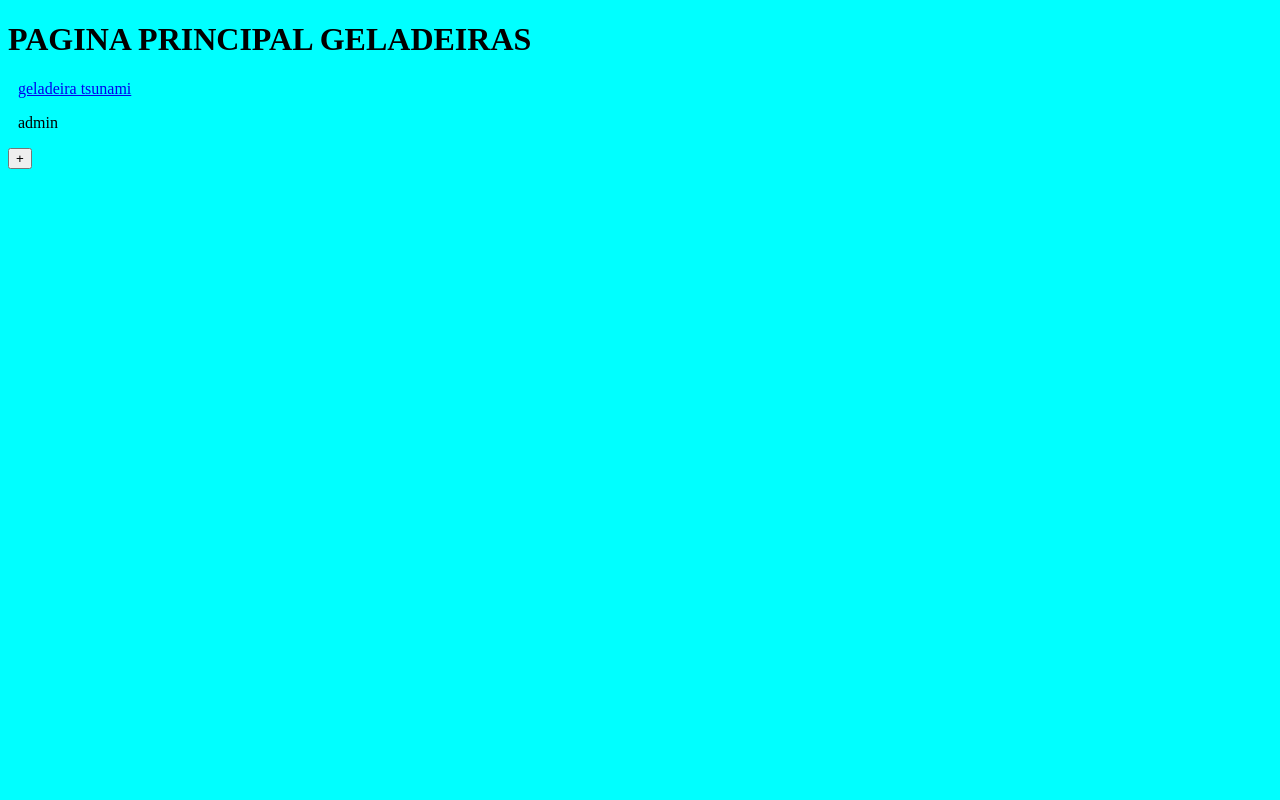
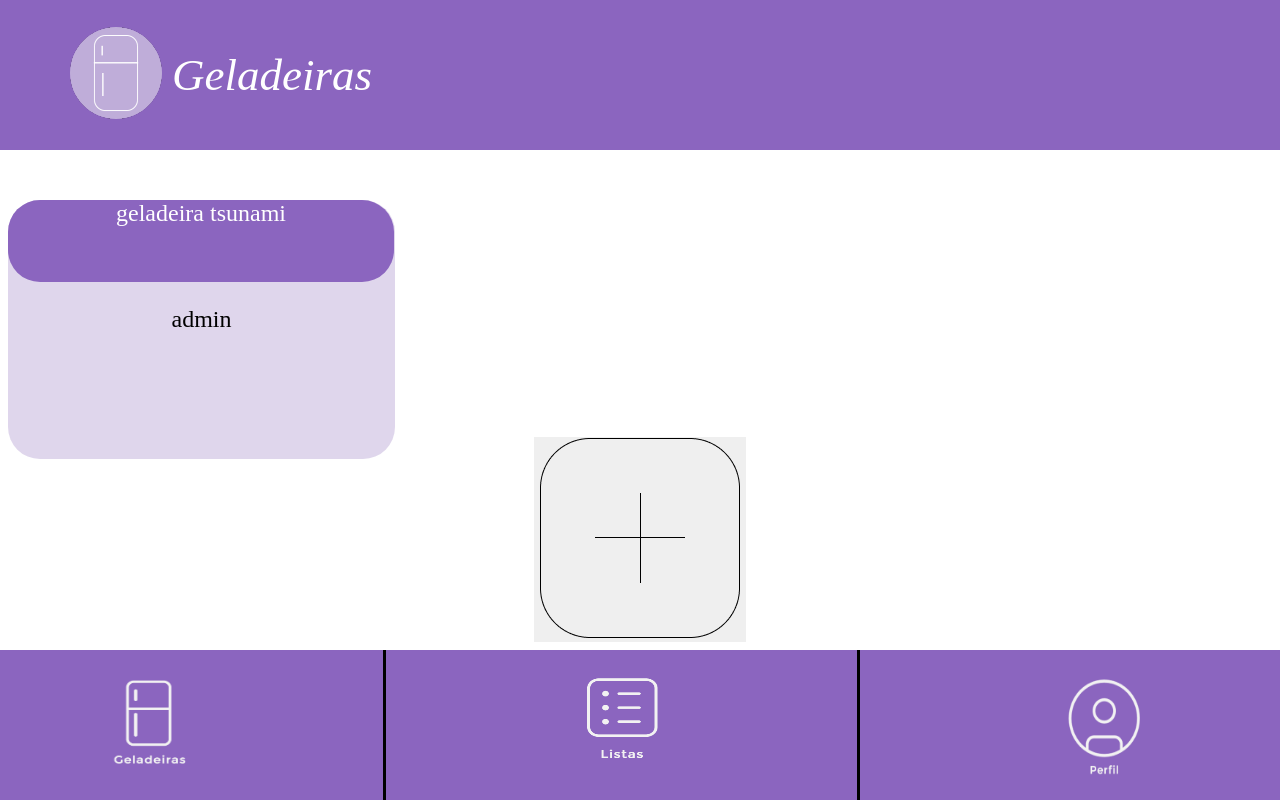
Before and after one commit to Tsuki25/SSF_Smart-Storage-Frigde, a Django app: page /geladeiras/ in a window 1280 px wide. Run offline with Django 4.2, Linux system fonts and the light colour scheme; a user stored in the database is signed in; data comes from the database, SQL or seed files in the repository; both versions use the stored data as it was after the commit.

Commit message:
estilizando
ainda falta algumas paginas

```diff
--- a/estoque/static/css/styleG.css
+++ b/estoque/static/css/styleG.css
@@ -1,3 +1,131 @@
 body{
-    background-color:aqua ;
+    background-color: white ;
+    font-family: Montserrat;
 }
+
+.top-nav {
+    background-color: #8B65BF;
+    color: #fff;
+    padding: 70px;
+    text-align: center;
+    width: 100%;
+    position: fixed;
+    top: 0;
+    display: flex;
+    left: 0;
+    height: 10px;
+}
+
+.bottom-nav{
+    background-color: #8B65BF;
+    color: #fff;
+    padding: 70px;
+    text-align: center;
+    width: 100%;
+    position: fixed;
+    bottom: 0;
+    left: 0;
+    height: 10px;
+    display: flex;
+    justify-content: space-evenly;
+}
+
+
+.vertical-bar {
+    width: 3px; /* Largura das barras */
+    height: 150px; /* Altura das barras */
+    background-color: black; /* Cor das barras */
+    transform-origin: bottom; /* Define a origem da transformaÃ§Ã£o na parte inferior */
+    transform: rotate(deg);
+    margin-right: 157px; /* EspaÃ§amento entre as barras */
+    margin-top: -70px; /* EspaÃ§o entre as barras e a parte superior da nav */
+}
+
+.vertical-bar + .vertical-bar {
+    background-color: black; /* Cor da segunda barra */
+}
+
+
+.imgCenter {
+    width: 100px; /* Largura das barras */
+    height: 100px; /* Altura das barras */
+    transform-origin: bottom; /* Define a origem da transformaÃ§Ã£o na parte inferior */
+    transform: rotate(deg);
+    margin-right: 157px; /* EspaÃ§amento entre as barras */
+    margin-top: -45px; /* EspaÃ§o entre as barras e a parte superior da nav */
+}
+
+
+
+.imgCenterPerfil {
+    width: 120px; /* Largura das barras */
+    height: 120px; /* Altura das barras */
+    transform-origin: bottom; /* Define a origem da transformaÃ§Ã£o na parte inferior */
+    transform: rotate(deg);
+    margin-right: 157px; /* EspaÃ§amento entre as barras */
+    margin-top: -45px; /* EspaÃ§o entre as barras e a parte superior da nav */
+}
+
+
+.centered-text {
+    display: flex;
+    align-items: center; /* Altere para 'align-items: center' para centralizar verticalmente */
+    height: 100%; /* Aumente a altura para ocupar toda a altura do elemento pai */
+}
+
+.logo {
+    margin-right: 10px;
+}
+
+.top-nav a {
+    font-size: 45px; /* Ajuste o valor do tamanho da fonte conforme necessÃ¡rio */
+    font-style: italic;
+}
+
+.top-nav {
+    display: flex;
+    justify-content: start;
+    align-items: center; /* Centraliza verticalmente os elementos dentro da barra de navegaÃ§Ã£o */
+}
+
+.buttonCenter {
+    display: flex;
+    justify-content: center;
+    align-items: center;
+    height: 20vh;        /* Defina a altura da div para ocupar toda a altura da tela */
+}
+
+.borderButton{
+    border: none;
+}
+
+
+.vertical-line {
+    border-left: 1px solid #000; /* Largura e cor da linha vertical */
+    height: 15.8%; /* A altura da linha vertical deve corresponder Ã  altura da navegaÃ§Ã£o */
+    position: absolute;
+    bottom: 0;
+    left: 40px;
+}
+
+.rectangleFree{
+    width: 387px;
+    height: 259px;
+    background: rgba(191, 173, 217, 0.50);
+    border-radius: 32px;
+    text-align: center;
+    font-size: 24px;
+}
+
+.borderFree{
+    width: 386px;
+    height: 82px;
+    background: #8B65BF;
+    border-radius: 32px;
+    margin-right: 20px;
+}
+
+a {
+    color: white; /* Substitua #000 pela cor desejada em formato hexadecimal, nome da cor ou RGB */
+    text-decoration: none; /* Para remover o sublinhado (opcional) */
+}
--- /dev/null
+++ b/estoque/static/css/styleGN.css
@@ -0,0 +1,3 @@
+body{
+    background-color: aqua;
+}
--- a/estoque/templates/home_geladeiras.html
+++ b/estoque/templates/home_geladeiras.html
@@ -7,18 +7,55 @@
     <link rel="stylesheet" href="{% static 'css/styleG.css' %}">
 </head>
 <body>
-    <h1>PAGINA PRINCIPAL GELADEIRAS</h1>
+    <header>
+        <nav class="top-nav">
+            <div class="centered-text">
+                <div class="logo">
+                    <img src="/static/img/logo.png">
+                </div>
+            </div>
+            <a>Geladeiras</a>
+        </nav>
+
+    </header>
+    <div class="rectangleFree">
         {% for geladeira in object_list %}
             {% if request.user in geladeira.usuarios_proprietarios.all %}
-            <section style="margin: 10px;">
+                <section style="margin: 200px 0 0 0;">
+                    <div class="borderFree">
                         <a href="{% url 'estoque:detalhes_geladeira' geladeira.pk %}"><p>{{ geladeira.nome_geladeira }}</p></a>
-                {% for usuario in geladeira.usuarios_proprietarios.all %}<!-- CASO DESEJADO REMOVE A LISTA DE USUARIOS -->
+                    </div>
+                    {% for usuario in geladeira.usuarios_proprietarios.all %}
                         <p>{{ usuario }}</p>
                     {% endfor %}
                 </section>
             {% endif %}
         {% endfor %}
-    <a href="{% url 'estoque:criar_geladeira' %}"><button> + </button></a>
+    </div>
+
+
+    <div class="buttonCenter">
+        <a href="{% url 'estoque:criar_geladeira' %}">
+            <button class="borderButton">
+                <img src="/static/img/plus.png">
+            </button>
+        </a>
+    </div>
+
+
+    <foooter>
+        <nav class="bottom-nav">
+            <img src="/static/img/geladeira.png" class="imgCenter">
+            <div class="vertical-bar"></div>
+            <img src="/static/img/listas.png" class="imgCenter">
+            <div class="vertical-bar"></div>
+            <img src="/static/img/perfil.png" class="imgCenterPerfil">
+        </nav>
+    </footer>
+
+
+
+
 </body>
 </html>
 {% endblock %}
--- a/estoque/views.py
+++ b/estoque/views.py
@@ -9,6 +9,7 @@ from allauth.account.views import SignupView
 
 from estoque.forms import UpdateUsuarioForm, ProdutoForm, GeladeiraForm, ListaForm, ItemGeladeiraForm, ItemListaForm
 from estoque.models import Geladeira, Produto, Item_Geladeira, Lista, Item_Lista
+
 
 
 class Homepage(TemplateView):
```
Also changed, not shown: estoque/templates/form_insert_update.html (+25 -3 lines), db.sqlite3, estoque/static/img/barDown.png (added), estoque/static/img/geladeira.png (added), estoque/static/img/listas.png (added), estoque/static/img/perfil.png (added), estoque/static/img/plus.png (added). Lines whose indentation alone changed are shown as unchanged.
